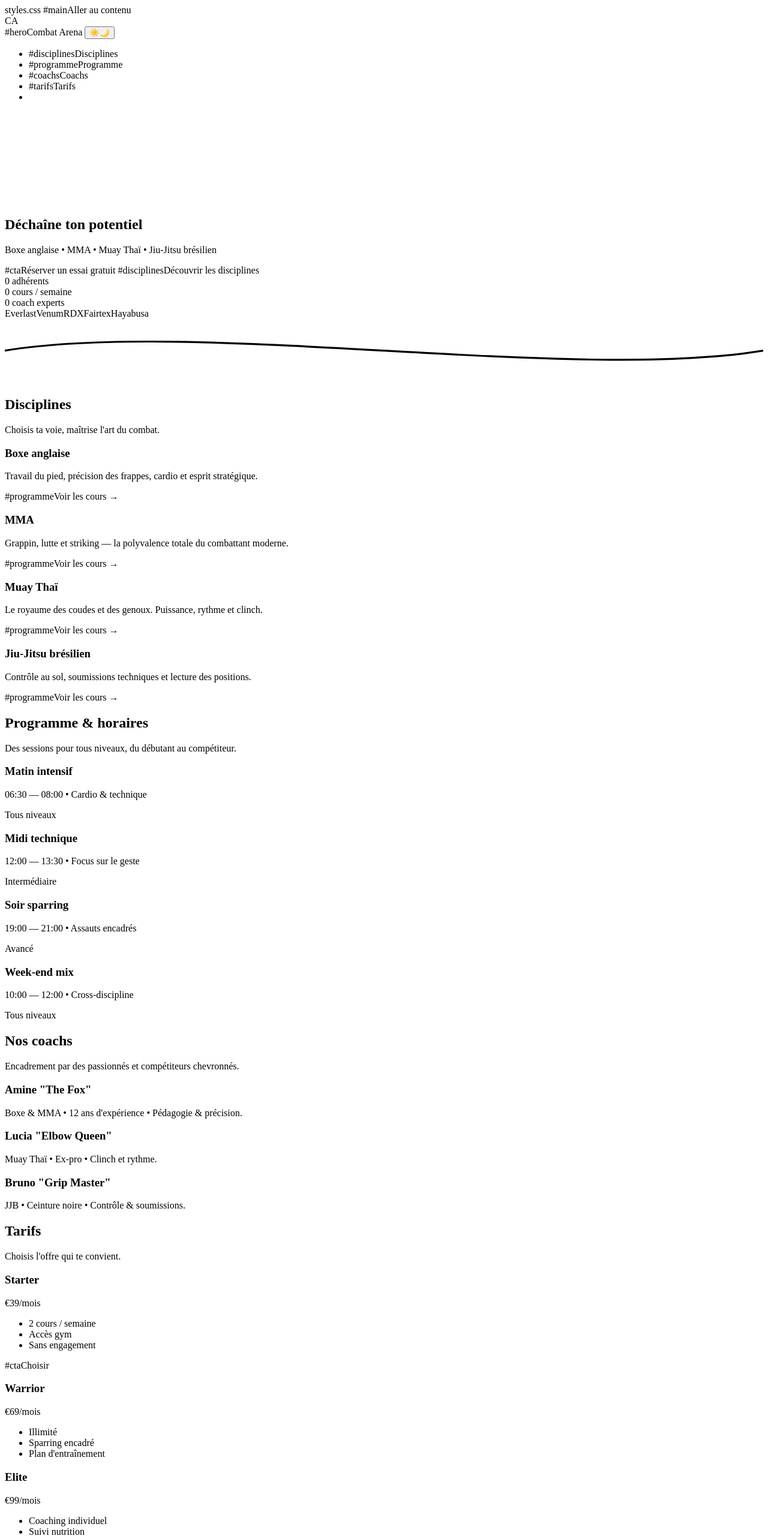
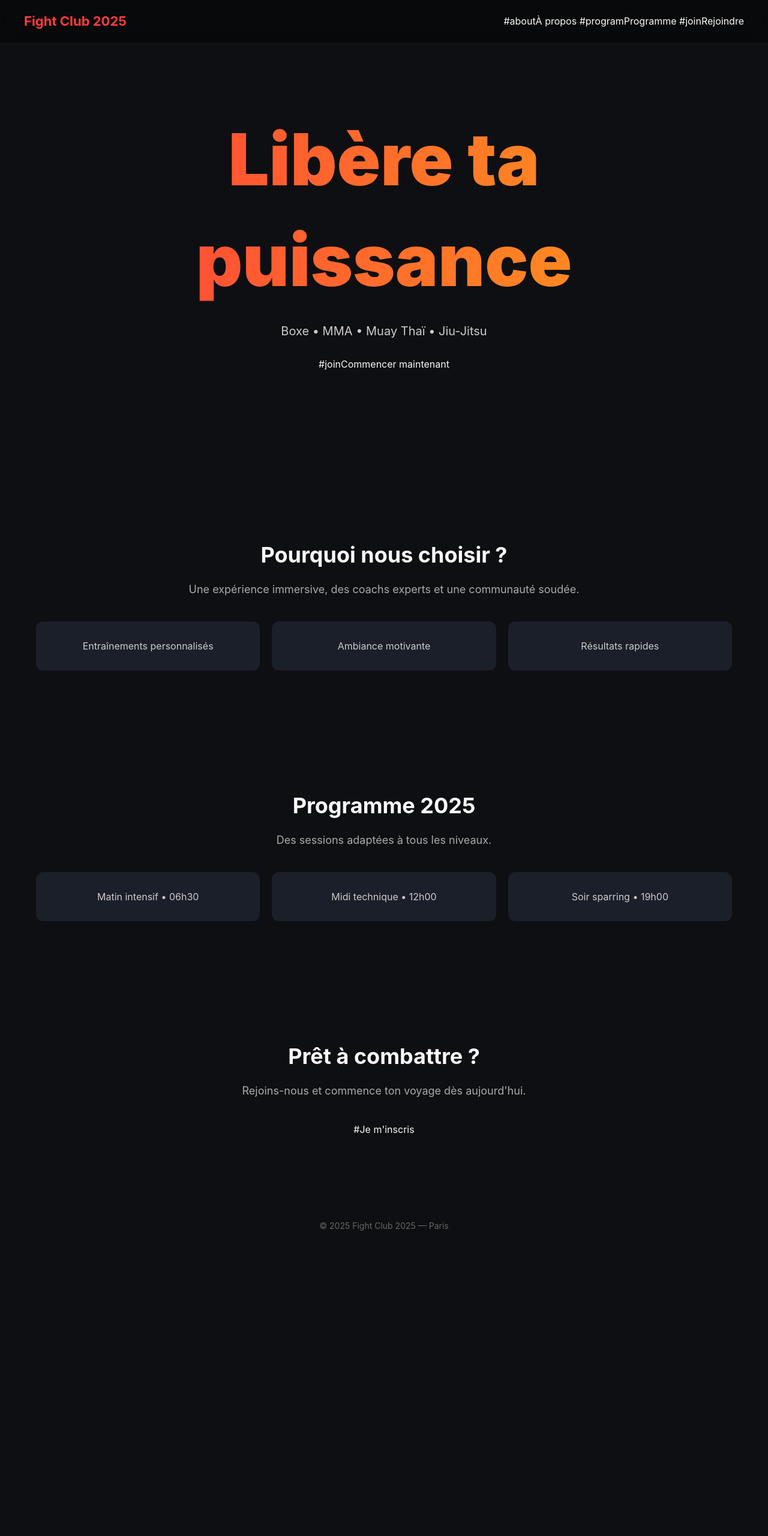
Before and after one commit to Ykalin-Jr/Landing-Page, a plain HTML site: page index.html in a window 1280 px wide. Shown: the top 2561 px of the page at 60% size. After the commit the page ends 2094 px from the top, so only its background shows below. Drawn offline with Linux system fonts and the light colour scheme.

Commit message:
Update index.html

```diff
--- a/index.html
+++ b/index.html
@@ -2,235 +2,148 @@
 <!DOCTYPE html>
 <html lang="fr">
 <head>
-  <meta charset="utf-8" />
-  <meta name="viewport" content="width=device-width, initial-scale=1" />
-  <title>Combat Arena — Boxe, MMA & plus</title>
-  <meta name="description" content="Landing page immersive pour sports de combat : boxe anglaise, MMA, muay thaï, JJB. Animations premium en CSS & JavaScript." />
-  styles.css
+<meta charset="UTF-8">
+<meta name="viewport" content="width=device-width, initial-scale=1.0">
+<title>Fight Club 2025</title>
+<style>
+/* ===== RESET & VARIABLES ===== */
+*{margin:0;padding:0;box-sizing:border-box}
+:root{
+  --bg:#0e0f12;--text:#f9f9f9;--accent:#ff3b3b;--accent2:#ff9f1a;
+  --font:'Inter',sans-serif;
+}
+body{
+  font-family:var(--font);background:var(--bg);color:var(--text);
+  line-height:1.4;overflow-x:hidden;
+}
+/* ===== HEADER ===== */
+header{
+  position:fixed;top:0;width:100%;padding:20px 40px;
+  display:flex;justify-content:space-between;align-items:center;
+  background:rgba(0,0,0,.4);backdrop-filter:blur(10px);z-index:100;
+}
+header h1{font-size:22px;font-weight:700;color:var(--accent)}
+nav a{color:var(--text);text-decoration:none;margin:0 14px;font-size:14px;position:relative}
+nav a::after{content:'';position:absolute;left:0;bottom:-4px;width:0;height:2px;background:var(--accent);transition:.3s}
+nav a:hover::after{width:100%}
+/* ===== HERO ===== */
+.hero{
+  height:100vh;display:flex;flex-direction:column;justify-content:center;align-items:center;text-align:center;
+  padding:0 20px;position:relative;
+}
+.hero h2{
+  font-size:clamp(48px,10vw,120px);font-weight:900;
+  background:linear-gradient(90deg,var(--accent),var(--accent2));
+  -webkit-background-clip:text;color:transparent;
+  margin-bottom:20px;
+}
+.hero p{font-size:20px;color:#ccc;margin-bottom:30px}
+.btn{
+  display:inline-block;padding:14px 28px;margin:10px;
+  background:linear-gradient(90deg,var(--accent),var(--accent2));
+  color:#fff;font-weight:bold;border-radius:8px;text-decoration:none;
+  transition:.3s;font-size:16px;
+}
+.btn:hover{filter:brightness(1.2);transform:scale(1.05)}
+canvas#bgCanvas{position:absolute;top:0;left:0;width:100%;height:100%;z-index:-1}
+/* ===== SECTIONS ===== */
+section{padding:100px 20px;text-align:center;max-width:1200px;margin:auto}
+h3{font-size:36px;margin-bottom:20px;font-weight:700}
+p.section-desc{font-size:18px;color:#aaa;margin-bottom:40px}
+.grid{display:grid;grid-template-columns:repeat(auto-fit,minmax(280px,1fr));gap:20px}
+.card{
+  background:#1a1f29;border-radius:12px;padding:30px;transition:.3s;color:#ccc;
+}
+.card:hover{transform:translateY(-6px);box-shadow:0 0 20px rgba(255,45,45,.3)}
+footer{text-align:center;padding:40px;color:#666;font-size:14px}
+</style>
 </head>
 <body>
-  <!-- Lien d'évitement (accessibilité) -->
-  #mainAller au contenu</a>
-
-  <!-- Preloader -->
-  <div id="preloader" aria-hidden="true">
-    <div class="loader">
-      <span class="logo">CA</span>
-      <span class="ring"></span>
-    </div>
-  </div>
-
-  <header class="site-header">
-    <nav class="nav" aria-label="Navigation principale">
-      #heroCombat Arena</a>
-      <button id="theme-toggle" class="theme-toggle" aria-label="Basculer le thème" title="Thème">
-        <span class="sun">☀️</span><span class="moon">🌙</span>
-      </button>
-      <ul class="nav-links">
-        <li>#disciplinesDisciplines</a></li>
-        <li>#programmeProgramme</a></li>
-        <li>#coachsCoachs</a></li>
-        <li>#tarifsTarifs</a></li>
-        <li><a hrefai gratuit</a></li>
-      </ul>
-      <div class="active-indicator" aria-hidden="true"></div>
+<header>
+  <h1>Fight Club 2025</h1>
+  <nav>
+    #aboutÀ propos</a>
+    #programProgramme</a>
+    #joinRejoindre</a>
   </nav>
 </header>
 
-  <main id="main">
-    <!-- HERO -->
-    <section id="hero" class="section hero" aria-label="Section d'introduction">
-      <canvas id="sparks" class="sparks" aria-hidden="true"></canvas>
-      <div class="hero-content">
-        <h1 class="glitch" data-scramble>
-          Déchaîne ton <span class="accent">potentiel</span>
-        </h1>
-        <p class="subtitle">
-          Boxe anglaise • MMA • Muay Thaï • Jiu‑Jitsu brésilien
-        </p>
-        <div class="hero-cta">
-          #ctaRéserver un essai gratuit</a>
-          #disciplinesDécouvrir les disciplines</a>
-        </div>
+<section class="hero">
+  <canvas id="bgCanvas"></canvas>
+  <h2 data-scramble>Libère ta puissance</h2>
+  <p>Boxe • MMA • Muay Thaï • Jiu-Jitsu</p>
+  #joinCommencer maintenant</a>
+</section>
 
-        <!-- Stats -->
-        <div class="stats reveal">
-          <div class="stat">
-            <span class="number" data-target="250">0</span>
-            <span class="label">adhérents</span>
-          </div>
-          <div class="stat">
-            <span class="number" data-target="35">0</span>
-            <span class="label">cours / semaine</span>
-          </div>
-          <div class="stat">
-            <span class="number" data-target="8">0</span>
-            <span class="label">coach experts</span>
-          </div>
-        </div>
-
-        <!-- Marquee -->
-        <div class="marquee" aria-label="Partenaires">
-          <div class="track">
-            <span>Everlast</span><span>Venum</span><span>RDX</span><span>Fairtex</span><span>Hayabusa</span>
-          </div>
-        </div>
+<section id="about">
+  <h3>Pourquoi nous choisir ?</h3>
+  <p class="section-desc">Une expérience immersive, des coachs experts et une communauté soudée.</p>
+  <div class="grid">
+    <div class="card">Entraînements personnalisés</div>
+    <div class="card">Ambiance motivante</div>
+    <div class="card">Résultats rapides</div>
   </div>
 </section>
 
-    <!-- DIVIDER -->
-    <div class="divider reveal" aria-hidden="true">
-      <svg viewBox="0 0 1200 100" preserveAspectRatio="none" role="img" aria-label="Décor séparateur">
-        <path class="line" d="M0,50 C300,0 900,100 1200,50" fill="none" stroke="currentColor" stroke-width="3"/>
-      </svg>
-    </div>
-
-    <!-- DISCIPLINES -->
-    <section id="disciplines" class="section" aria-labelledby="disciplines-title">
-      <h2 id="disciplines-title" class="section-title" data-scramble>Disciplines</h2>
-      <p class="section-desc">Choisis ta voie, maîtrise l'art du combat.</p>
+<section id="program">
+  <h3>Programme 2025</h3>
+  <p class="section-desc">Des sessions adaptées à tous les niveaux.</p>
   <div class="grid">
-        <article class="card tilt reveal">
-          <h3>Boxe anglaise</h3>
-          <p>Travail du pied, précision des frappes, cardio et esprit stratégique.</p>
-          #programmeVoir les cours →</a>
-        </article>
-        <article class="card tilt reveal">
-          <h3>MMA</h3>
-          <p>Grappin, lutte et striking — la polyvalence totale du combattant moderne.</p>
-          #programmeVoir les cours →</a>
-        </article>
-        <article class="card tilt reveal">
-          <h3>Muay Thaï</h3>
-          <p>Le royaume des coudes et des genoux. Puissance, rythme et clinch.</p>
-          #programmeVoir les cours →</a>
-        </article>
-        <article class="card tilt reveal">
-          <h3>Jiu‑Jitsu brésilien</h3>
-          <p>Contrôle au sol, soumissions techniques et lecture des positions.</p>
-          #programmeVoir les cours →</a>
-        </article>
+    <div class="card">Matin intensif • 06h30</div>
+    <div class="card">Midi technique • 12h00</div>
+    <div class="card">Soir sparring • 19h00</div>
   </div>
 </section>
 
-    <!-- PROGRAMME -->
-    <section id="programme" class="section" aria-labelledby="programme-title">
-      <h2 id="programme-title" class="section-title" data-scramble>Programme & horaires</h2>
-      <p class="section-desc">Des sessions pour tous niveaux, du débutant au compétiteur.</p>
-      <div class="schedule grid">
-        <article class="slot reveal tilt">
-          <h3>Matin intensif</h3>
-          <p>06:30 — 08:00 • Cardio & technique</p>
-          <span class="badge">Tous niveaux</span>
-        </article>
-        <article class="slot reveal tilt">
-          <h3>Midi technique</h3>
-          <p>12:00 — 13:30 • Focus sur le geste</p>
-          <span class="badge">Intermédiaire</span>
-        </article>
-        <article class="slot reveal tilt">
-          <h3>Soir sparring</h3>
-          <p>19:00 — 21:00 • Assauts encadrés</p>
-          <span class="badge">Avancé</span>
-        </article>
-        <article class="slot reveal tilt">
-          <h3>Week-end mix</h3>
-          <p>10:00 — 12:00 • Cross-discipline</p>
-          <span class="badge">Tous niveaux</span>
-        </article>
-      </div>
+<section id="join">
+  <h3>Prêt à combattre ?</h3>
+  <p class="section-desc">Rejoins-nous et commence ton voyage dès aujourd'hui.</p>
+  #Je m'inscris</a>
 </section>
 
-    <!-- COACHS -->
-    <section id="coachs" class="section" aria-labelledby="coachs-title">
-      <h2 id="coachs-title" class="section-title" data-scramble>Nos coachs</h2>
-      <p class="section-desc">Encadrement par des passionnés et compétiteurs chevronnés.</p>
-      <div class="coachs grid">
-        <article class="coach card reveal tilt">
-          <h3>Amine "The Fox"</h3>
-          <p>Boxe & MMA • 12 ans d'expérience • Pédagogie & précision.</p>
-        </article>
-        <article class="coach card reveal tilt">
-          <h3>Lucia "Elbow Queen"</h3>
-          <p>Muay Thaï • Ex-pro • Clinch et rythme.</p>
-        </article>
-        <article class="coach card reveal tilt">
-          <h3>Bruno "Grip Master"</h3>
-          <p>JJB • Ceinture noire • Contrôle & soumissions.</p>
-        </article>
-      </div>
-    </section>
+<footer>© <span id="year"></span> Fight Club 2025 — Paris</footer>
 
-    <!-- TARIFS -->
-    <section id="tarifs" class="section" aria-labelledby="tarifs-title">
-      <h2 id="tarifs-title" class="section-title" data-scramble>Tarifs</h2>
-      <p class="section-desc">Choisis l'offre qui te convient.</p>
-      <div class="pricing grid">
-        <article class="price card reveal tilt">
-          <h3>Starter</h3>
-          <p class="price-value"><span class="currency">€</span>39<span class="unit">/mois</span></p>
-          <ul class="features">
-            <li>2 cours / semaine</li>
-            <li>Accès gym</li>
-            <li>Sans engagement</li>
-          </ul>
-          #ctaChoisir</a>
-        </article>
-        <article class="price card reveal tilt popular">
-          <h3>Warrior</h3>
-          <p class="price-value"><span class="currency">€</span>69<span class="unit">/mois</span></p>
-          <ul class="features">
-            <li>Illimité</li>
-            <li>Sparring encadré</li>
-            <li>Plan d'entraînement</li>
-          </ul>
-          <a hrefisir</a>
-        </article>
-        <article class="price card reveal tilt">
-          <h3>Elite</h3>
-          <p class="price-value"><span class="currency">€</span>99<span class="unit">/mois</span></p>
-          <ul class="features">
-            <li>Coaching individuel</li>
-            <li>Suivi nutrition</li>
-            <li>Accès 24/7</li>
-          </ul>
-          #ctaChoisir</a>
-        </article>
-      </div>
-    </section>
+<script>
+// YEAR
+document.getElementById('year').textContent=new Date().getFullYear();
 
-    <!-- CTA -->
-    <section id="cta" class="section cta" aria-labelledby="cta-title">
-      <h2 id="cta-title" class="section-title" data-scramble>Prêt à monter sur le ring ?</h2>
-      <p class="section-desc">Réserve un essai gratuit et découvre l'ambiance Combat Arena.</p>
-      <form class="cta-form reveal" aria-label="Formulaire d'essai gratuit" onsubmit="event.preventDefault(); alert('Merci ! Nous te contactons très vite.');">
-        <div class="form-row">
-          <label for="name">Nom</label>
-          <input id="name" name="name" type="text" placeholder="Ton nom" required />
-        </div>
-        <div class="form-row">
-          <label for="email">Email</label>
-          <input id="email" name="email" type="email" placeholder="ton@email.fr" required />
-        </div>
-        <div class="form-row">
-          <label for="discipline">Discipline</label>
-          <select id="discipline" name="discipline" required>
-            <option value="Boxe">Boxe anglaise</option>
-            <option value="MMA">MMA</option>
-            <option value="Muay">Muay Thaï</option>
-            <option value="JJB">Jiu‑Jitsu brésilien</option>
-          </select>
-        </div>
-        <button class="btn btn-primary" type="submit">Réserver</button>
-      </form>
-    </section>
-  </main>
+// SCRAMBLE EFFECT
+const letters="ABCDEFGHIJKLMNOPQRSTUVWXYZ0123456789";
+document.querySelectorAll('[data-scramble]').forEach(el=>{
+  el.addEventListener('mouseenter',()=>{
+    const original=el.textContent;let i=0;
+    const interval=setInterval(()=>{
+      el.textContent=original.split('').map((ch,idx)=>idx<i?ch:letters[Math.floor(Math.random()*letters.length)]).join('');
+      i++;if(i>original.length){clearInterval(interval);el.textContent=original;}
+    },30);
+  });
+});
 
-  <footer class="site-footer">
-    <p>© <span id="year"></span> Combat Arena — Paris. Tous droits réservés.</p>
-    <p><small>Respecte le mouvement : si ton navigateur préfère réduire les animations, nous les limitons automatiquement.</small></p>
-  </footer>
+// CANVAS BACKGROUND PARTICLES
+const canvas=document.getElementById('bgCanvas'),ctx=canvas.getContext('2d');
+let W,H,particles=[];
+function resize(){W=canvas.width=window.innerWidth;H=canvas.height=window.innerHeight;}
+resize();window.addEventListener('resize',resize);
+class Particle{
+  constructor(x,y,vx,vy,life,color){this.x=x;this.y=y;this.vx=vx;this.vy=vy;this.life=life;this.color=color;}
+  step(){this.life--;this.x+=this.vx;this.y+=this.vy;this.vy+=0.02;}
+  draw(){ctx.beginPath();ctx.arc(this.x,this.y,2,0,Math.PI*2);ctx.fillStyle=this.color;ctx.fill();}
+}
+function burst(x,y){
+  for(let i=0;i<20;i++){
+    const ang=Math.random()*Math.PI*2,speed=Math.random()*3+1;
+    particles.push(new Particle(x,y,Math.cos(ang)*speed,Math.sin(ang)*speed,50,`hsl(${Math.random()*360},100%,50%)`));
+  }
+}
+canvas.addEventListener('click',e=>burst(e.clientX,e.clientY));
+function loop(){
+  ctx.clearRect(0,0,W,H);
+  particles=particles.filter(p=>p.life>0);
+  particles.forEach(p=>{p.step();p.draw();});
+  requestAnimationFrame(loop);
+}
+looploop();
+</script>
+</body>
 
-  script.js</script>
-</body>
 </
```
Lines whose indentation alone changed are shown as unchanged.
